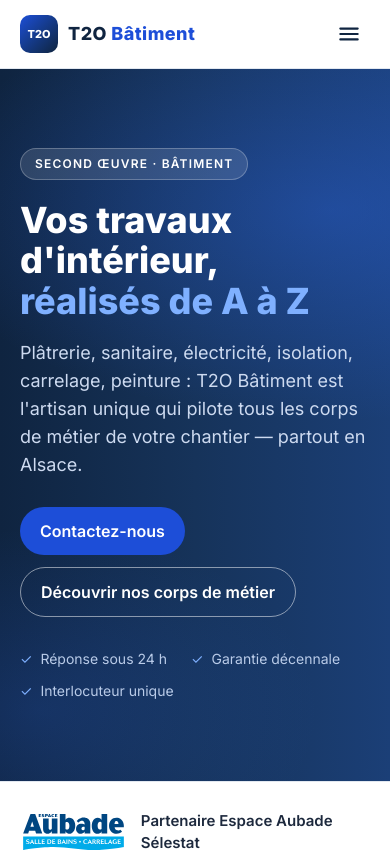
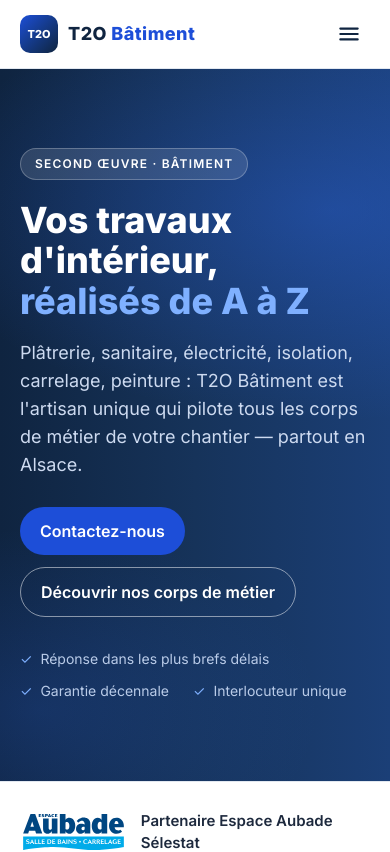
Before and after one commit to Thomas-Ries/t2o, a Vue app: page / in a window 390 px wide. Shown: the top 852 px of the page. Built offline with nearby package versions, Linux system fonts and the light colour scheme.

Commit message:
feat: CTA mobile masqué près du formulaire, réponse « plus brefs délais » sans 24h

```diff
--- a/src/App.vue
+++ b/src/App.vue
@@ -4,7 +4,12 @@ import SiteHeader from "./components/SiteHeader.vue";
 import SiteFooter from "./components/SiteFooter.vue";
 
 const showSticky = ref(false);
-const onScroll = () => (showSticky.value = window.scrollY > 500);
+const onScroll = () => {
+  // Barre masquée quand le formulaire de contact (#contact) entre dans l'écran.
+  const el = document.getElementById("contact");
+  const formVisible = el && el.getBoundingClientRect().top < window.innerHeight;
+  showSticky.value = window.scrollY > 500 && !formVisible;
+};
 onMounted(() => window.addEventListener("scroll", onScroll, { passive: true }));
 onUnmounted(() => window.removeEventListener("scroll", onScroll));
 </script>
--- a/src/components/ContactSection.vue
+++ b/src/components/ContactSection.vue
@@ -59,7 +59,7 @@ async function submit() {
   <div class="rounded-2xl bg-gradient-to-r from-brand-950 to-brand-800 text-white p-8 sm:p-12 flex flex-wrap gap-7 items-center justify-between">
     <div class="flex-1 min-w-64">
       <h2 class="text-2xl font-extrabold mb-2">Contactez-nous</h2>
-      <p class="text-[#cddaf0]">Réponse sous 24 h. Décrivez votre projet en quelques lignes, nous vous recontactons rapidement.</p>
+      <p class="text-[#cddaf0]">Décrivez votre projet en quelques lignes, nous vous recontactons dans les plus brefs délais.</p>
       <p class="mt-4 text-sm text-[#b9cbe8]">📍 Zone d'intervention : Alsace</p>
     </div>
 
@@ -67,7 +67,7 @@ async function submit() {
       <div v-if="sent" class="text-center py-10">
         <span class="text-4xl">✅</span>
         <b class="block text-lg mt-2">Demande envoyée&nbsp;!</b>
-        <p class="text-[#cddaf0] text-sm mt-1.5">Merci, nous vous recontactons sous 24 h.</p>
+        <p class="text-[#cddaf0] text-sm mt-1.5">Merci, nous vous recontactons dans les plus brefs délais.</p>
       </div>
 
       <form v-else class="grid grid-cols-1 sm:grid-cols-2 gap-3.5" novalidate @submit.prevent="submit">
--- a/src/views/HomeView.vue
+++ b/src/views/HomeView.vue
@@ -40,7 +40,7 @@ const gScroll = (dir) => {
         </router-link>
       </div>
       <ul class="mt-8 flex flex-wrap gap-x-6 gap-y-3 text-sm text-[#b9cbe8]">
-        <li class="flex items-center gap-2"><span class="text-brand-300">✓</span> Réponse sous 24 h</li>
+        <li class="flex items-center gap-2"><span class="text-brand-300">✓</span> Réponse dans les plus brefs délais</li>
         <li class="flex items-center gap-2"><span class="text-brand-300">✓</span> Garantie décennale</li>
         <li class="flex items-center gap-2"><span class="text-brand-300">✓</span> Interlocuteur unique</li>
       </ul>
```
